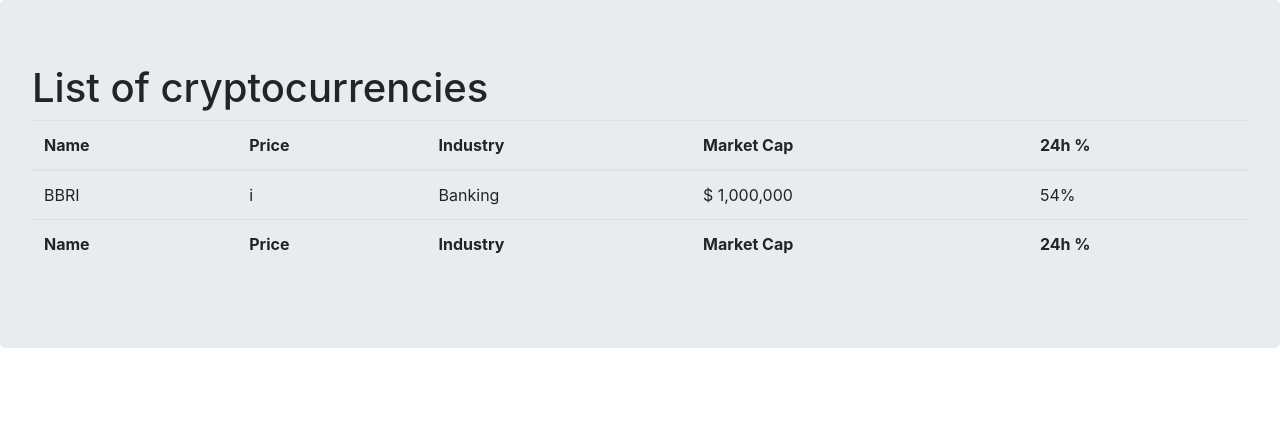
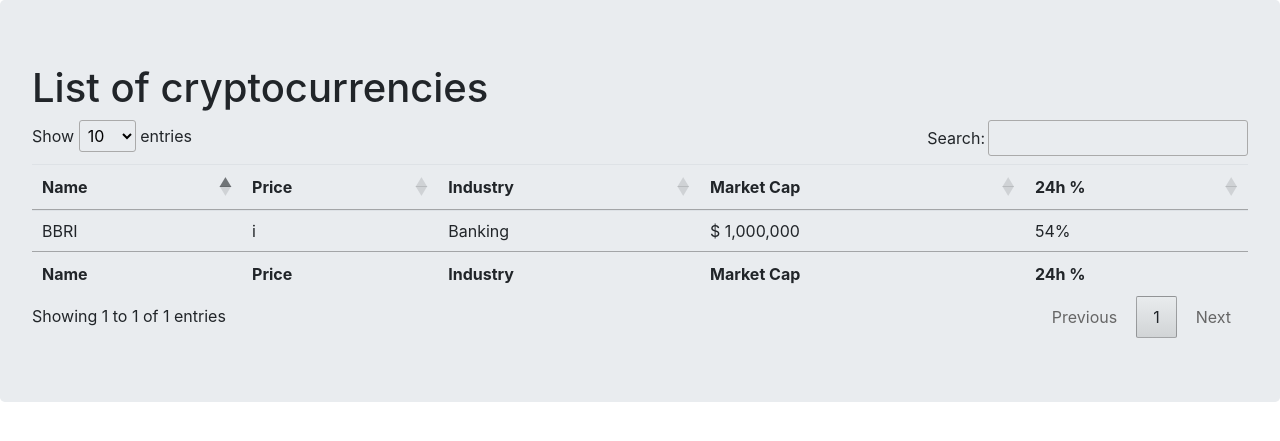
Before and after one commit to domica-s/portoku.id, a Django app: template markets/templates/markets/stock.html in a window 1280 px wide. Shown: the part 60-501 px from the top of the page. Run offline with Django 3.2, Linux system fonts and the light colour scheme; the template is opened without the code that fills it: most values are stand-ins (such as "Sample title", 1, 10 or a date in 2020); parts of the project's set-up code (start-up, migrations or seed data) failed here and were passed over; some libraries are stand-ins or nearby versions.

Commit message:
add pagination

```diff
--- a/markets/templates/markets/stock.html
+++ b/markets/templates/markets/stock.html
@@ -5,12 +5,13 @@
 {% block title %}Cryptocurrencies{% endblock %}
 
 {% block site_css %}
+    <link href="https://cdn.datatables.net/1.10.25/css/jquery.dataTables.min.css" rel="stylesheet">
 {% endblock %}
 
 {% block content %}
     <div class = "jumbotron">
     <h1>List of cryptocurrencies</h1>
-    <table id="paginationFullNumbers" class="table" width="100%">
+    <table id="paginationFullNumbers" class="table table-paginate" width="100%">
         <thead>
             <tr>
             <th class="th-sm">Name
@@ -60,5 +61,10 @@
 {% endblock %}
 
 {% block javascript%}
-    <script src="{% static 'markets/scripts/stock-view.js' %}"></script>
+    <script type="text/javascript" language="javascript" src="https://cdn.datatables.net/1.10.25/js/jquery.dataTables.min.js"></script>
+    <script type="text/javascript" charset="utf-8">
+        $(document).ready(function() {
+            $('.table-paginate').dataTable();
+        } );
+    </script>
 {% endblock %}
```
Also changed, not shown: db.sqlite3.
